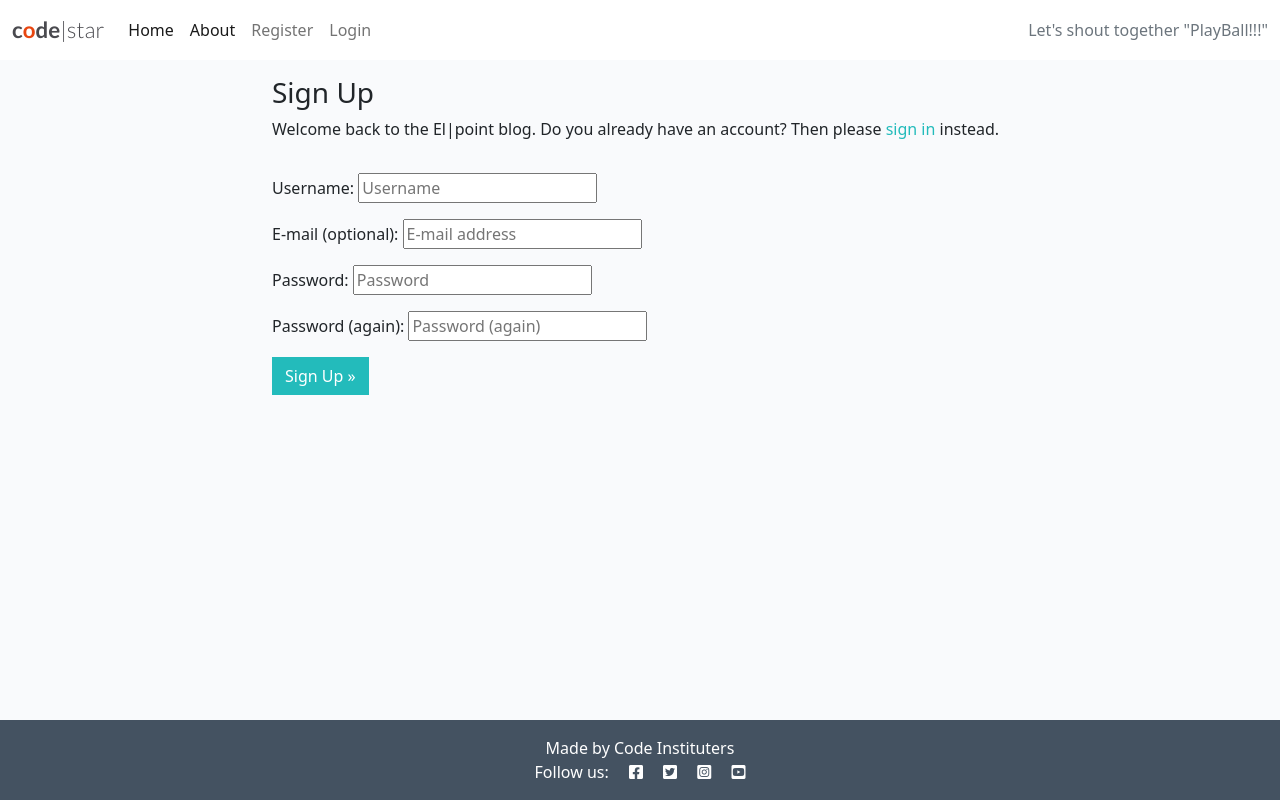
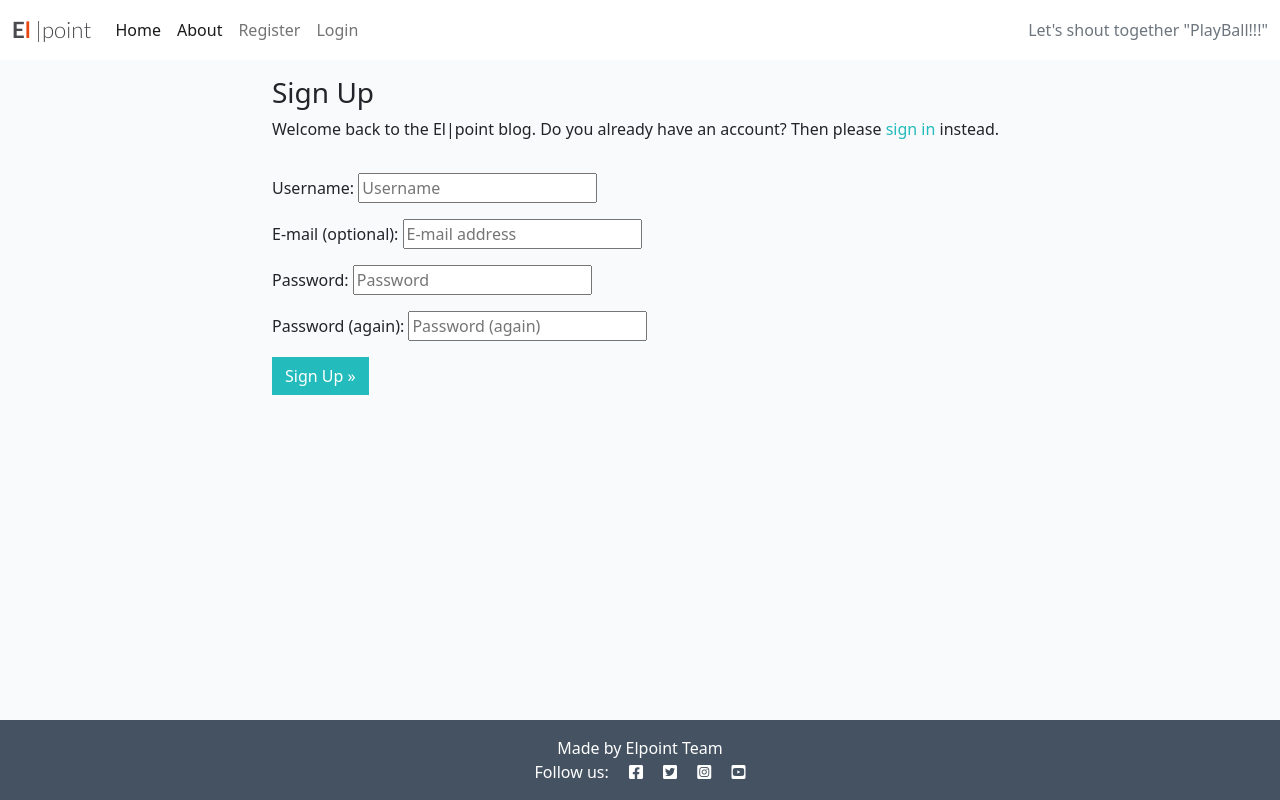
Before and after one commit to pirzer/elpoint, a Django app: page /accounts/signup/ in a window 1280 px wide. Run offline with Django 3.2, Linux system fonts and the light colour scheme.

Commit message:
update website name to Elpoint

```diff
--- a/templates/base.html
+++ b/templates/base.html
@@ -4,7 +4,7 @@
 <html class="h-100">
 
 <head>
-    <title>CodeStar Blog</title>
+    <title>Elpoint Blog</title>
 
     <link rel="preconnect" href="https://fonts.gstatic.com">
     <link href="https://fonts.googleapis.com/css2?family=Roboto:wght@300&display=swap" rel="stylesheet">
@@ -26,8 +26,8 @@
 
     <nav class="navbar navbar-expand-lg navbar-light bg-white">
         <div class="container-fluid">
-            <a class="navbar-brand" href="{% url 'home' %}"><span class="brand">c<span class="red-o">o</span>de<span
-                        class="thin">|star</span></span></span></a>
+            <a class="navbar-brand" href="{% url 'home' %}"><span class="brand">E<span class="red-o">l</span> <span
+                        class="thin">|point</span></span></span></a>
             <button class="navbar-toggler" type="button" data-bs-toggle="collapse" data-bs-target="#navbarText"
                 aria-controls="navbarText" aria-expanded="false" aria-label="Toggle navigation">
                 <span class="navbar-toggler-icon"></span>
@@ -112,7 +112,7 @@
 
     <!-- Footer -->
     <footer class="footer mt-auto py-3 dark-bg">
-        <p class="m-0 text-center text-white">Made by Code Instituters</p>
+        <p class="m-0 text-center text-white">Made by Elpoint Team</p>
         <p class="m-0 text-center text-white">Follow us: <i class="fab fa-facebook-square ms-3"></i>
             <i class="fab fa-twitter-square ms-3"></i>
             <i class="fab fa-instagram-square ms-3"></i>
```
